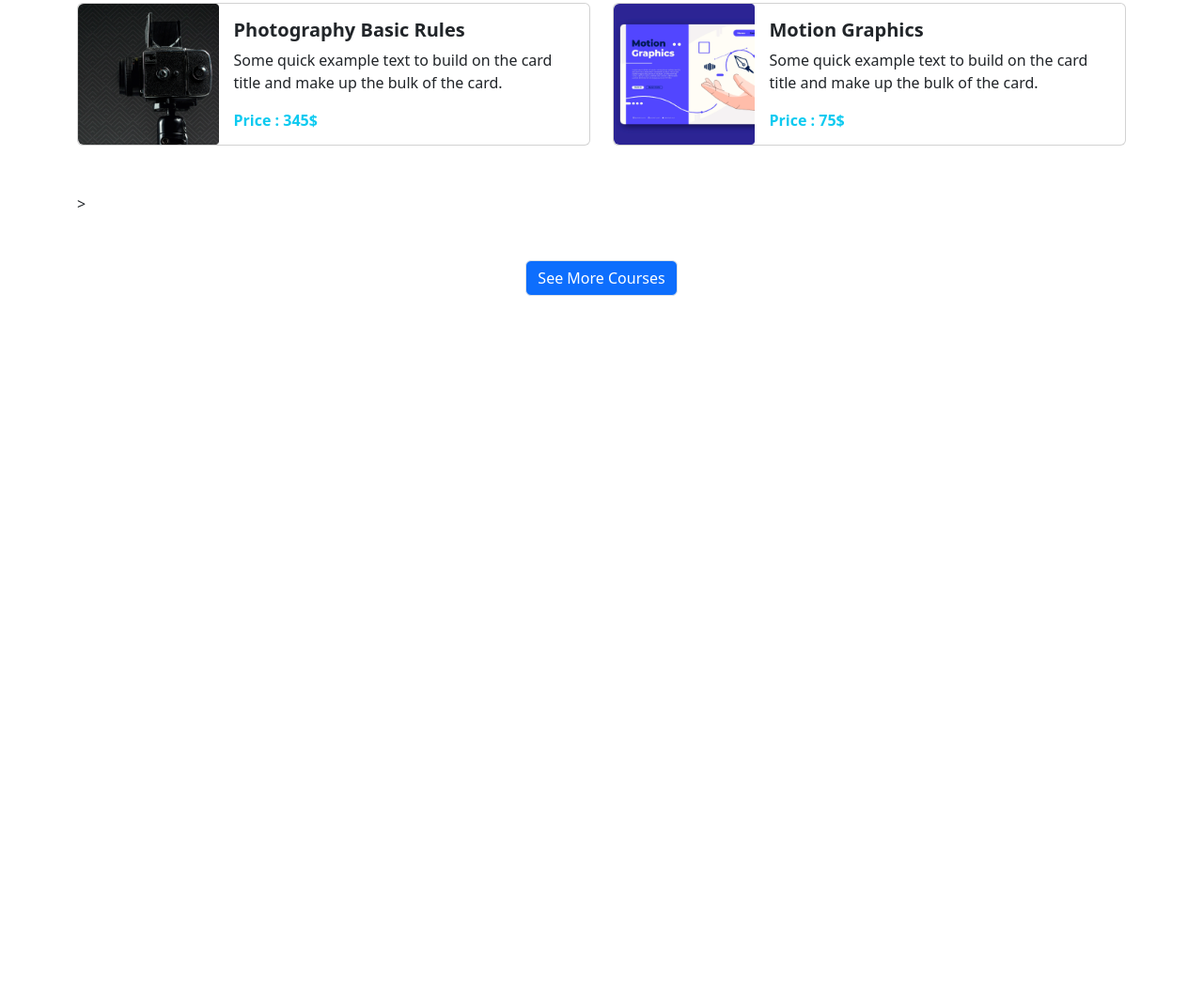
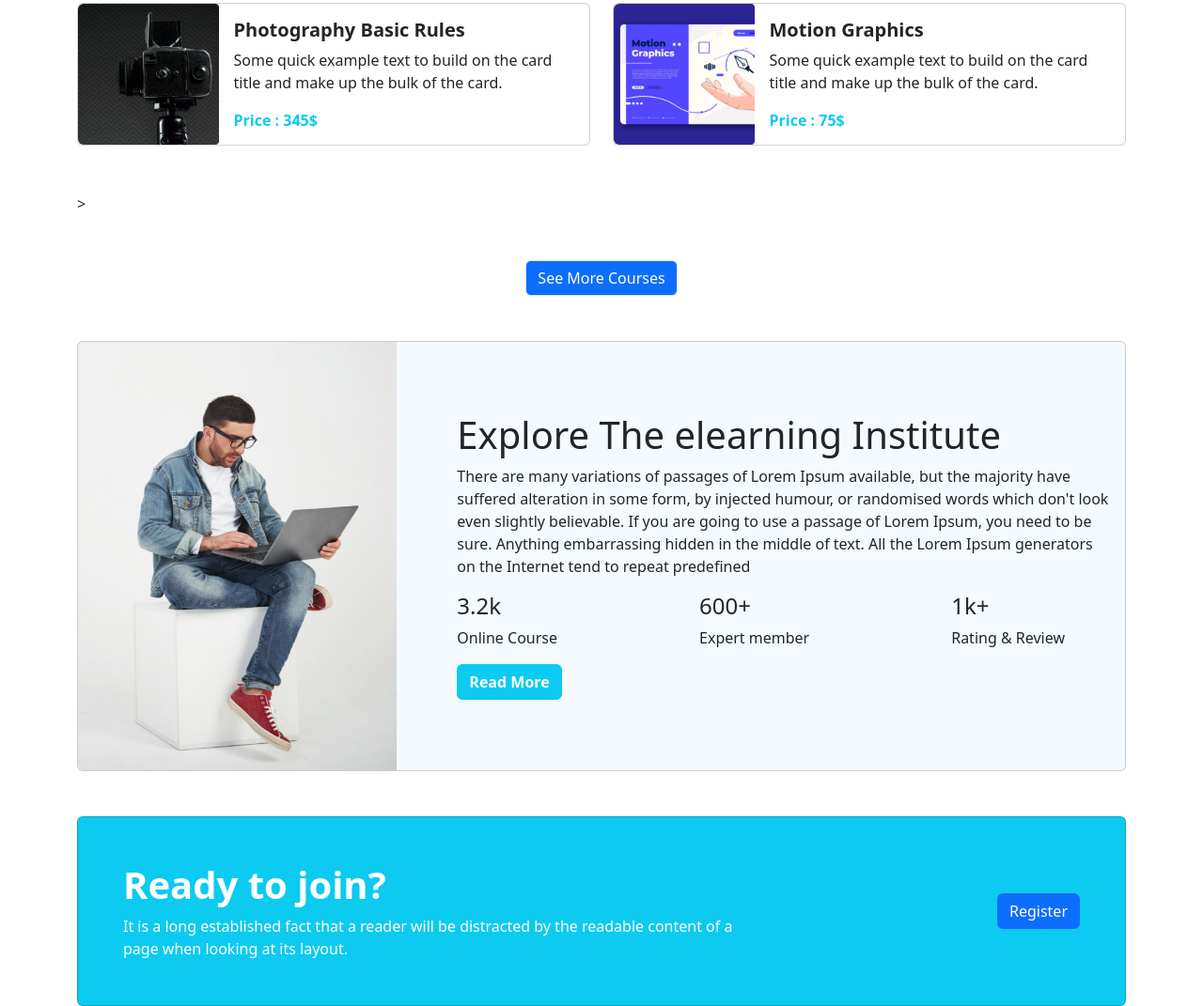
Before and after one commit to Poonam99/assignment3-bootstrap, a plain HTML site: page index.html in a window 1280 px wide. Shown: the part 1377-2448 px from the top of the page at 94% size. Before the commit the page ends 1692 px from the top, so only its background shows below. Drawn offline with nearby package versions, Linux system fonts and the light colour scheme.

Commit message:
Join and explore added

```diff
--- a/index.html
+++ b/index.html
@@ -194,10 +194,78 @@
             </div>
         </section>
         <!-- catagories end -->
+        <!-- explore institute start -->
+        <section class="container mt-5">
+            <div class="card explore mb-3">
+                <div class="row g-5">
+                    <div class="col-md-4">
+                        <img src="images/working.png" class="img-fluid rounded-start" alt="...">
+                    </div>
+                    <div class="col-md-8 d-flex align-items-center">
+                        <div class="card-body">
+                            <h1 class="card-title">Explore The elearning
+                                Institute</h1>
+                            <p class="card-text">There are many variations of passages of Lorem Ipsum available, but the
+                                majority have suffered alteration in some form, by injected humour, or
+                                randomised words which don't look even slightly believable. If you are going
+                                to use a passage of Lorem Ipsum, you need to be sure.
 
-        <script src=" https://cdn.jsdelivr.net/npm/bootstrap@5.2.0/dist/js/bootstrap.bundle.min.js"
-            integrity="sha384-A3rJD856KowSb7dwlZdYEkO39Gagi7vIsF0jrRAoQmDKKtQBHUuLZ9AsSv4jD4Xa" crossorigin="anonymous">
-            </script>
+
+                                Anything embarrassing hidden in the middle of text. All the Lorem Ipsum
+                                generators on the Internet tend to repeat predefined</p>
+                            <div class="d-flex justify-content-between pe-5">
+                                <div>
+                                    <h4>3.2k</h4>
+                                    <p>Online Course</p>
+                                </div>
+                                <div>
+                                    <h4>600+</h4>
+                                    <p>Expert member</p>
+                                </div>
+                                <div>
+                                    <h4>1k+</h4>
+                                    <p>Rating & Review</p>
+                                </div>
+                            </div>
+
+                            <form>
+                                <div class="btn btn-info text-white fw-semibold">Read More</div>
+                            </form>
+                        </div>
+                    </div>
+                </div>
+            </div>
+        </section>
+        <!-- explore institute end -->
+        <!-- join start -->
+        <section class="container mt-5">
+            <div class=" card bg-info text-white ">
+                <div class="card-body d-flex justify-content-between align-items-center p-5">
+                    <div>
+                        <h1 class="card-title fw-bold">Ready to join?</h1>
+                        <p class="card-text w-75">It is a long established fact that a reader will be distracted by the
+                            readable content of a page when looking at its layout.</p>
+                    </div>
+                    <div>
+                        <button class="btn btn-primary " type="button ">Register</button>
+
+                    </div>
+
+                </div>
+            </div>
+        </section>
+        <!-- join end -->
+
+
+    </main>
+    <!-- footer start -->
+
+
+    <!-- footer end -->
+
+    <script src=" https://cdn.jsdelivr.net/npm/bootstrap@5.2.0/dist/js/bootstrap.bundle.min.js"
+        integrity="sha384-A3rJD856KowSb7dwlZdYEkO39Gagi7vIsF0jrRAoQmDKKtQBHUuLZ9AsSv4jD4Xa" crossorigin="anonymous">
+        </script>
 </body>
 
 </html>
```
